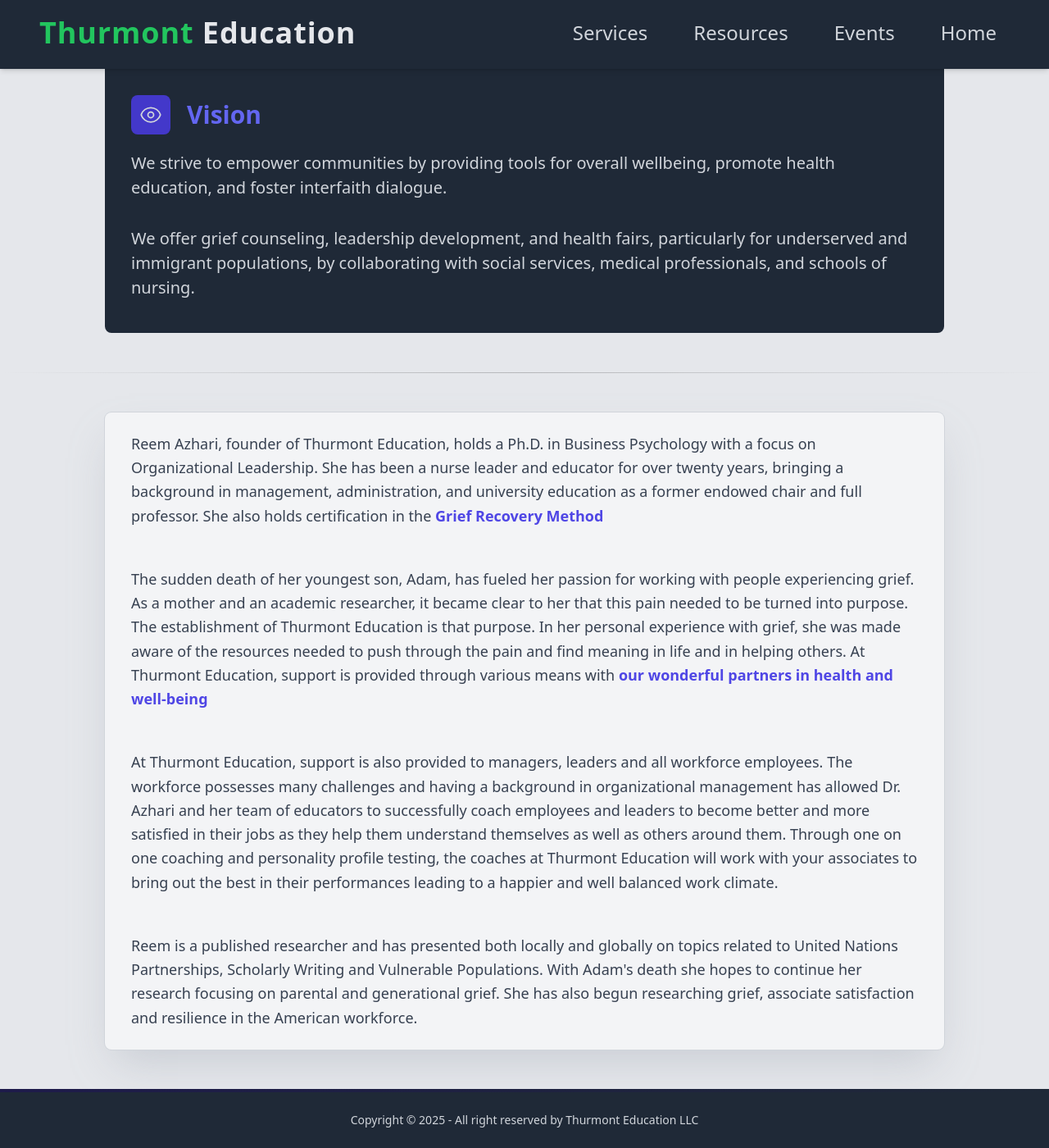
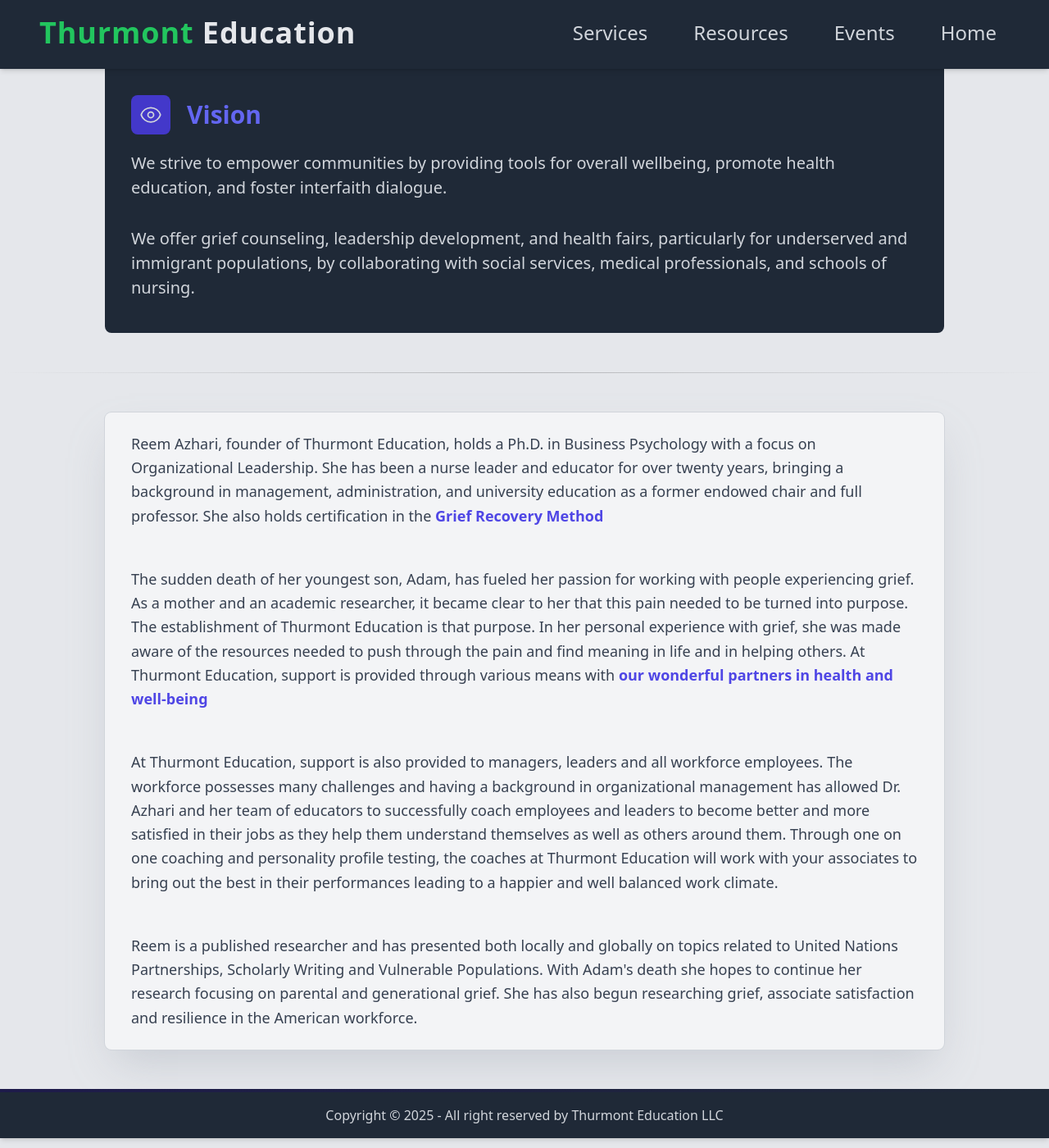
Before and after one commit to ncalderon16/thurmont, a Jekyll site: the page built from pages/home.html, in a window 1280 px wide and 1400 px high, scrolled down 670 px. Shown: the whole window at 82% size. Built offline with Jekyll 4.4.1, drawn with Linux system fonts in a browser that asks for light colours; nearby versions of some CDN libraries.

Commit message:
small ux tweaks to footer and events page

```diff
--- a/_includes/footer.html
+++ b/_includes/footer.html
@@ -1,7 +1,7 @@
 <hr class="h-1 bg-gradient-to-r from-indigo-950 to-gray-800 border-0 shadow-sm" />
 
-<footer class="footer footer-center bg-gray-800 text-gray-300 p-4 py-6 shadow-md">
+<footer class="footer footer-center bg-gray-800 p-4 shadow-md">
   <aside>
-    <p>Copyright © 2025 - All right reserved by Thurmont Education LLC</p>
+    <p class="text-gray-300 text-sm sm:text-base leading-snug sm:leading-normal">Copyright © 2025 - All right reserved by Thurmont Education LLC</p>
   </aside>
 </footer>
--- a/_layouts/layout.html
+++ b/_layouts/layout.html
@@ -44,8 +44,5 @@
 </div>
 
 {% include footer.html %}
-
-<script src="https://ajax.googleapis.com/ajax/libs/jquery/3.1.0/jquery.min.js"></script>
-<script src="{{ '/assets/js/preline.js' | relative_url }}"></script>
 </body>
 </html>
--- a/assets/css/main.css
+++ b/assets/css/main.css
@@ -2955,6 +2955,9 @@
 .leading-relaxed {
   line-height: 1.625;
 }
+.leading-snug {
+  line-height: 1.375;
+}
 .leading-tight {
   line-height: 1.25;
 }
@@ -3286,6 +3289,11 @@
     line-height: 2.5rem;
   }
 
+  .sm\:text-base {
+    font-size: 1rem;
+    line-height: 1.5rem;
+  }
+
   .sm\:text-lg {
     font-size: 1.125rem;
     line-height: 1.75rem;
```
